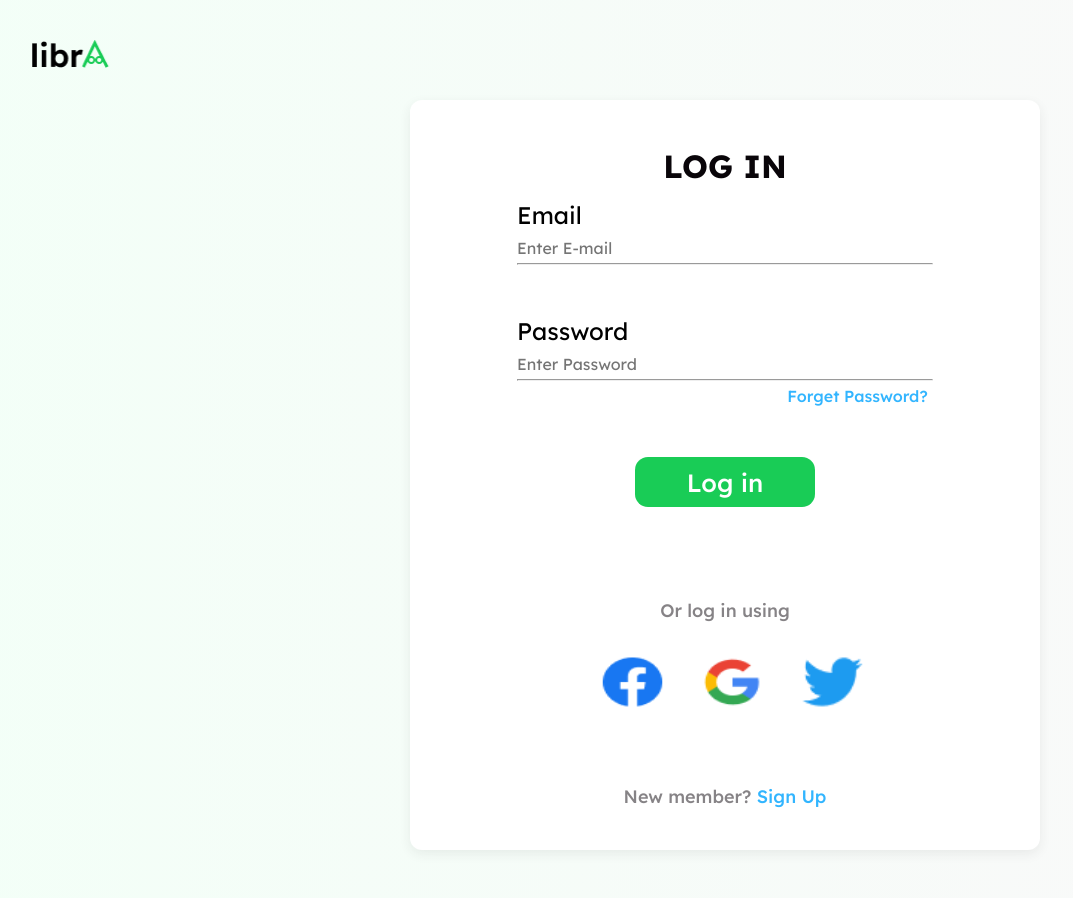
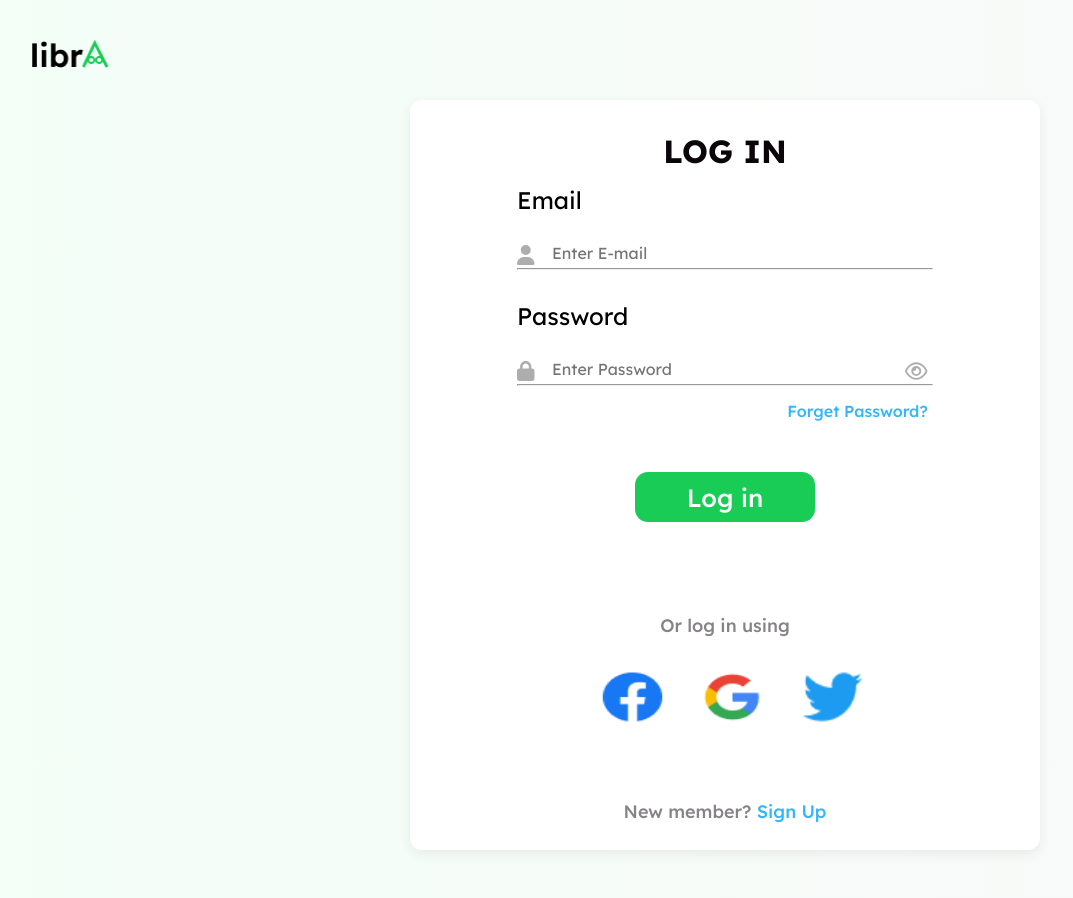
Before and after one commit to Nifix001/Libra, a React (Create React App) app: page /login in a window 1280 px wide. Shown: the top 898 px of the page, without its empty margins (70-1143 px from the left). Built offline with nearby package versions, Linux system fonts and the light colour scheme.

Commit message:
New commit

```diff
--- a/src/index.css
+++ b/src/index.css
@@ -784,6 +784,7 @@ color: #5E5A5E;
   line-height: 20px;
   letter-spacing: 0em;
   text-align: left;
+  padding-left: 35px;
   color: #AEADAE;
 }
 
@@ -853,7 +854,6 @@ color: #5E5A5E;
   line-height: 30px;
   letter-spacing: 0em;
   text-align: left;
-  padding-left: 30px;
   width: 416px;
   height: 80px;
 }
@@ -869,7 +869,7 @@ color: #5E5A5E;
   line-height: 20px;
   letter-spacing: 0em;
   text-align: left;
-  padding-left: 30px;
+  padding-left: 35px;
   color: #AEADAE;
 
 }
@@ -970,6 +970,7 @@ color: #5E5A5E;
 span{
   margin-left: 265px;
   margin-top: -10px;
+  padding-top: 30px;
 }
 
 span a{
@@ -988,7 +989,17 @@ span a{
   flex-direction: row;
   justify-content: flex-start;
   align-items: center;
-  gap: 300px;
+  gap: 370px;
   position: relative;
   top: 30px;
 }
+
+.awesome2{
+  display: flex;
+  flex-direction: row;
+  justify-content: flex-start;
+  align-items: center;
+  gap: 370px;
+  position: relative;
+  top: 30px;
+}
--- a/src/pages/LogIn.js
+++ b/src/pages/LogIn.js
@@ -4,6 +4,7 @@ import { useState } from "react";
 import fot1 from "../images/Google svg.png"
 import fot2 from "../images/Facebook svg.png"
 import fot3 from "../images/Twitter  svg.png"
+import { FontAwesomeIcon } from "@fortawesome/react-fontawesome";
 
 export default function LogIn() {
   const [userDetails, setUserDetails] = useState({
@@ -37,6 +38,7 @@ export default function LogIn() {
         <form className="form" onSubmit={handleSubmit}>
         <header><h2>LOG IN</h2></header>
           <label htmlFor="email">Email<br />
+          <div className="awesome2"><FontAwesomeIcon icon="fa-solid fa-user" style={{color: "#AEADAE", fontSize:"20px"}}/></div>
           <input
           type="email"
           placeholder="Enter E-mail"
@@ -47,6 +49,7 @@ export default function LogIn() {
           required/><hr />
           </label><br /><br />
           <label htmlFor="pword">Password<br />
+          <div className="awesome2"><FontAwesomeIcon icon="fa-solid fa-lock" style={{color: "#AEADAE", fontSize:"20px"}}/><FontAwesomeIcon icon="fa-regular fa-eye" style={{color: "#AEADAE", fontSize:"20px"}}/></div>
           <input
           type="password"
           placeholder="Enter Password"
--- a/src/pages/SignUp.js
+++ b/src/pages/SignUp.js
@@ -41,6 +41,7 @@ export default function SignUp() {
             <h2>SIGN UP</h2>
           </header>
           <label htmlFor="email">Email<br />
+          <div className="awesome"><FontAwesomeIcon icon="fa-solid fa-user" style={{color: "#AEADAE", fontSize:"20px"}}/></div>
           <input
           type="email"
           placeholder="Enter E-mail"
@@ -51,7 +52,7 @@ export default function SignUp() {
           required/><hr />
           </label><br /><br />
           <label htmlFor="pword">Password<br />
-          <div className="awesome"><FontAwesomeIcon icon="fa-regular fa-lock" /><FontAwesomeIcon icon="fa-regular fa-eye" /></div>
+          <div className="awesome"><FontAwesomeIcon icon="fa-solid fa-lock" style={{color: "#AEADAE", fontSize:"20px"}}/><FontAwesomeIcon icon="fa-regular fa-eye" style={{color: "#AEADAE", fontSize:"20px"}}/></div>
           <input
           type="password"
           placeholder="Enter Password"
@@ -63,6 +64,7 @@ export default function SignUp() {
           <hr />
           </label><br /><br />
           <label htmlFor="confirm">Confirm Password<br />
+          <div className="awesome"><FontAwesomeIcon icon="fa-solid fa-lock" style={{color: "#AEADAE", fontSize:"20px"}}/><FontAwesomeIcon icon="fa-regular fa-eye" style={{color: "#AEADAE", fontSize:"20px"}}/></div>
           <input
           type="password"
           placeholder="Enter Password again"
```
